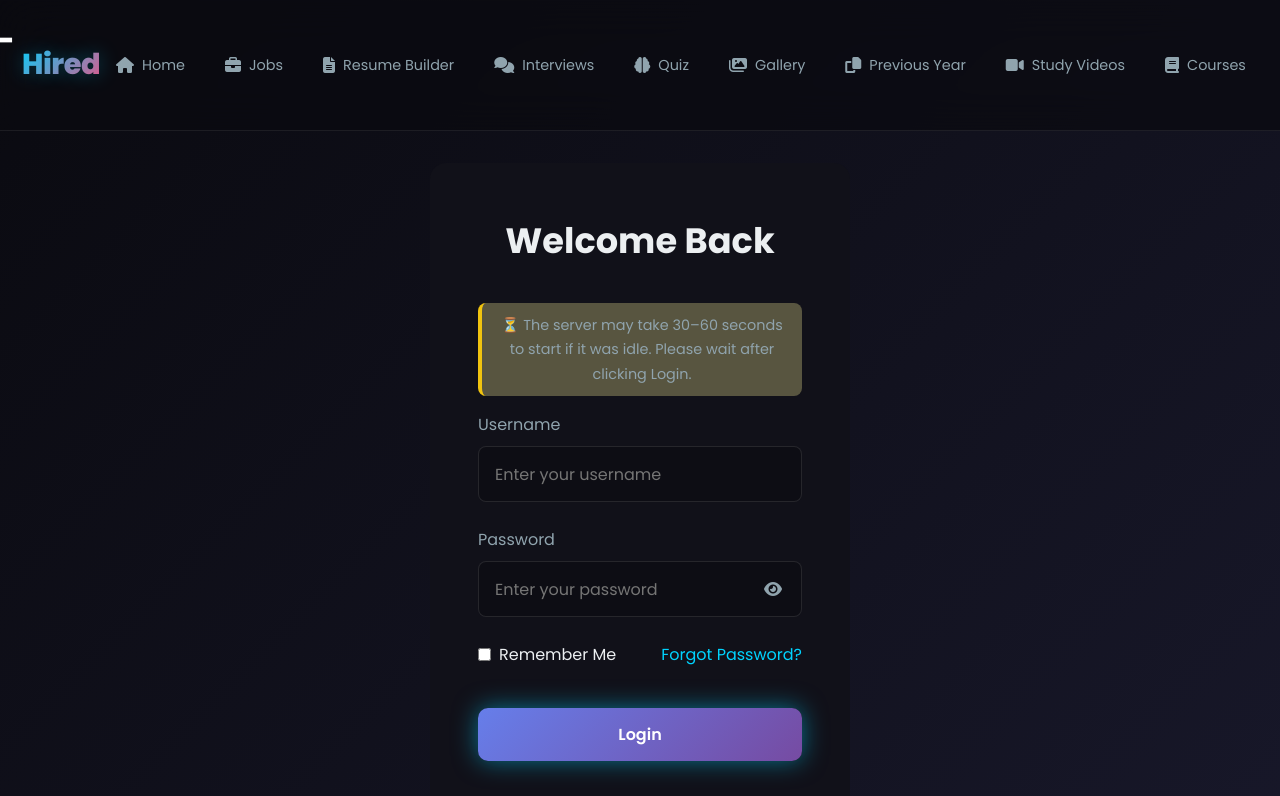
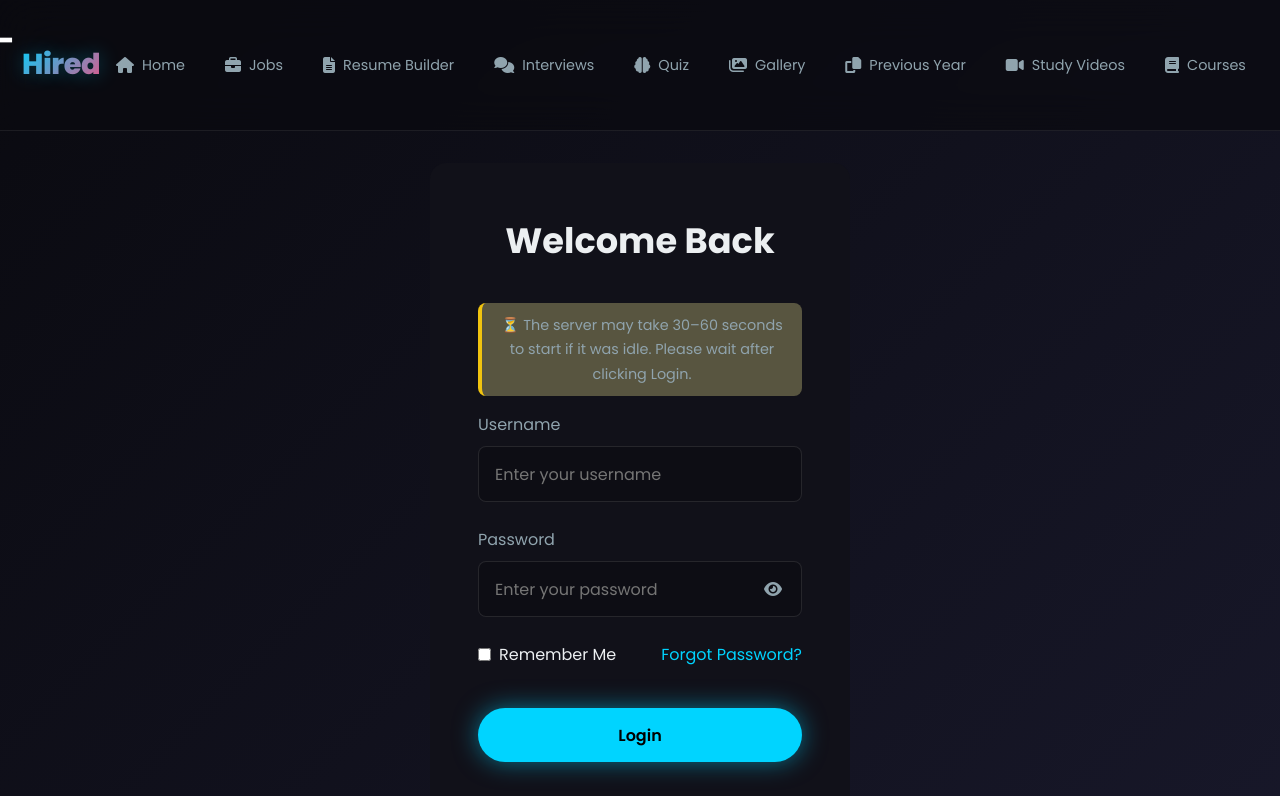
Before and after one commit to abhi6101/hack-react, a React (Vite) app: page /login in a window 1280 px wide. Shown: the top 796 px of the page. Built offline with nearby package versions, Linux system fonts and the light colour scheme.

Commit message:
Fix: Update Forgot Password page to match dark theme design

```diff
--- a/src/styles/auth.css
+++ b/src/styles/auth.css
@@ -1,4 +1,19 @@
-/* Auth Pages Styles (ForgotPassword, ResetPassword) */
+/* Auth Pages Styles (ForgotPassword, ResetPassword) - Dark Theme */
+
+/* Root Variables - Match Login.css */
+:root {
+    --dark-bg: #0A0A10;
+    --surface-bg: #111119;
+    --border-color: rgba(255, 255, 255, 0.1);
+    --primary: #00d4ff;
+    --primary-glow: rgba(0, 212, 255, 0.5);
+    --accent: #ff477b;
+    --text-primary: #ECEFF1;
+    --text-secondary: #90A4AE;
+    --error: #ff477b;
+    --success: #28a745;
+    --font-family: 'Poppins', sans-serif;
+}
 
 .auth-container {
     min-height: 100vh;
@@ -6,9 +21,16 @@
     align-items: center;
     justify-content: center;
     padding: 2rem;
-    background: linear-gradient(135deg, #667eea 0%, #764ba2 100%);
+    background-color: var(--dark-bg);
+    background-image: linear-gradient(135deg, var(--dark-bg) 0%, #1a1a2e 100%);
     position: relative;
     overflow: hidden;
+    animation: background-pan 20s infinite alternate ease-in-out;
+}
+
+@keyframes background-pan {
+    from { background-position: 0% center; }
+    to { background-position: 100% center; }
 }
 
 /* Remove any rotating decorative elements */
@@ -18,15 +40,62 @@
 }
 
 .auth-card {
-    background: rgba(255, 255, 255, 0.95);
+    background: var(--surface-bg);
     backdrop-filter: blur(10px);
-    border-radius: 20px;
+    border-radius: 16px;
     padding: 3rem;
     max-width: 450px;
     width: 100%;
-    box-shadow: 0 20px 60px rgba(0, 0, 0, 0.3);
+    box-shadow: 0 20px 60px rgba(0, 0, 0, 0.5);
     position: relative;
     z-index: 10;
+    border: 1px solid var(--border-color);
+    /* Entry animation */
+    opacity: 0;
+    transform: scale(0.95) translateY(20px);
+    animation: card-pop-in 0.6s cubic-bezier(0.23, 1, 0.32, 1) forwards 0.2s;
+}
+
+@keyframes card-pop-in {
+    to {
+        opacity: 1;
+        transform: scale(1) translateY(0);
+    }
+}
+
+/* Glowing border effect on hover */
+.auth-card::before {
+    content: '';
+    position: absolute;
+    top: 0;
+    left: 0;
+    right: 0;
+    bottom: 0;
+    border-radius: inherit;
+    padding: 1px;
+    background: conic-gradient(from var(--angle), transparent 20%, var(--primary), var(--accent), transparent 80%);
+    -webkit-mask: linear-gradient(#fff 0 0) content-box, linear-gradient(#fff 0 0);
+    mask: linear-gradient(#fff 0 0) content-box, linear-gradient(#fff 0 0);
+    -webkit-mask-composite: xor;
+    mask-composite: exclude;
+    animation: spin 5s linear infinite paused;
+    opacity: 0;
+    transition: opacity 0.4s ease;
+}
+
+.auth-card:hover::before {
+    animation-play-state: running;
+    opacity: 1;
+}
+
+@property --angle {
+    syntax: '<angle>';
+    inherits: false;
+    initial-value: 0deg;
+}
+
+@keyframes spin {
+    to { --angle: 360deg; }
 }
 
 .auth-header {
@@ -37,17 +106,19 @@
 .auth-header i {
     display: block;
     margin-bottom: 1rem;
+    color: var(--primary);
+    text-shadow: 0 0 10px var(--primary-glow);
 }
 
 .auth-header h2 {
-    color: #1a202c;
+    color: var(--text-primary);
     font-size: 2rem;
     margin-bottom: 0.5rem;
     font-weight: 700;
 }
 
 .auth-header p {
-    color: #718096;
+    color: var(--text-secondary);
     font-size: 1rem;
 }
 
@@ -61,10 +132,25 @@
     display: flex;
     flex-direction: column;
     gap: 0.5rem;
+    /* Staggered entry animation */
+    opacity: 0;
+    transform: translateX(-20px);
+    animation: fade-in-slide 0.5s ease-out forwards;
+}
+
+.form-group:nth-of-type(1) { animation-delay: 0.4s; }
+.form-group:nth-of-type(2) { animation-delay: 0.5s; }
+.form-group:nth-of-type(3) { animation-delay: 0.6s; }
+
+@keyframes fade-in-slide {
+    to {
+        opacity: 1;
+        transform: translateX(0);
+    }
 }
 
 .form-group label {
-    color: #2d3748;
+    color: var(--text-secondary);
     font-weight: 600;
     font-size: 0.95rem;
     display: flex;
@@ -73,36 +159,47 @@
 }
 
 .form-group label i {
-    color: var(--primary, #667eea);
+    color: var(--primary);
 }
 
 .form-group input {
-    padding: 0.875rem 1rem;
-    border: 2px solid #e2e8f0;
-    border-radius: 10px;
+    padding: 0.9rem 1rem;
+    background: rgba(0, 0, 0, 0.2);
+    border: 1px solid var(--border-color);
+    color: var(--text-primary);
+    border-radius: 8px;
     font-size: 1rem;
+    font-family: var(--font-family);
     transition: all 0.3s ease;
-    background: white;
+}
+
+.form-group input::placeholder {
+    color: var(--text-secondary);
+    opacity: 0.6;
 }
 
 .form-group input:focus {
     outline: none;
-    border-color: var(--primary, #667eea);
-    box-shadow: 0 0 0 3px rgba(102, 126, 234, 0.1);
+    border-color: var(--primary);
+    box-shadow: 0 0 0 3px var(--primary-glow);
 }
 
 .form-group input:disabled {
-    background: #f7fafc;
+    background: rgba(0, 0, 0, 0.4);
     cursor: not-allowed;
+    opacity: 0.6;
 }
 
 .alert {
     padding: 1rem;
-    border-radius: 10px;
+    border-radius: 8px;
     display: flex;
     align-items: center;
     gap: 0.75rem;
     font-size: 0.95rem;
+    font-weight: 500;
+    border-left: 4px solid;
+    background-color: var(--surface-bg);
     animation: slideIn 0.3s ease;
 }
 
@@ -119,15 +216,15 @@
 }
 
 .alert-success {
-    background: rgba(72, 187, 120, 0.1);
-    border: 1px solid #48bb78;
-    color: #2f855a;
+    border-color: var(--success);
+    color: var(--success);
+    background: rgba(40, 167, 69, 0.1);
 }
 
 .alert-danger {
-    background: rgba(245, 101, 101, 0.1);
-    border: 1px solid #f56565;
-    color: #c53030;
+    border-color: var(--error);
+    color: var(--error);
+    background: rgba(255, 71, 123, 0.1);
 }
 
 .alert i {
@@ -135,31 +232,37 @@
 }
 
 .btn {
-    padding: 0.875rem 1.5rem;
+    padding: 0.9rem 1.8rem;
     border: none;
-    border-radius: 10px;
+    border-radius: 50px;
     font-size: 1rem;
     font-weight: 600;
     cursor: pointer;
     transition: all 0.3s ease;
-    display: flex;
+    display: inline-flex;
     align-items: center;
     justify-content: center;
-    gap: 0.5rem;
+    gap: 0.75rem;
+    /* Entry animation */
+    opacity: 0;
+    transform: translateX(-20px);
+    animation: fade-in-slide 0.5s ease-out forwards;
+    animation-delay: 0.7s;
 }
 
 .btn-primary {
-    background: linear-gradient(135deg, #667eea 0%, #764ba2 100%);
-    color: white;
+    background: var(--primary);
+    color: #000;
+    box-shadow: 0 0 25px var(--primary-glow);
 }
 
 .btn-primary:hover:not(:disabled) {
-    transform: translateY(-2px);
-    box-shadow: 0 10px 20px rgba(102, 126, 234, 0.3);
+    transform: translateY(-3px) scale(1.05);
+    box-shadow: 0 0 40px var(--primary-glow);
 }
 
 .btn-primary:active:not(:disabled) {
-    transform: translateY(0);
+    transform: translateY(0) scale(1);
 }
 
 .btn-primary:disabled {
@@ -174,12 +277,17 @@
 .auth-footer {
     margin-top: 1.5rem;
     text-align: center;
+    /* Entry animation */
+    opacity: 0;
+    transform: translateX(-20px);
+    animation: fade-in-slide 0.5s ease-out forwards;
+    animation-delay: 0.8s;
 }
 
 .auth-link {
-    color: var(--primary, #667eea);
+    color: var(--primary);
     text-decoration: none;
-    font-weight: 500;
+    font-weight: 600;
     display: inline-flex;
     align-items: center;
     gap: 0.5rem;
@@ -187,22 +295,11 @@
 }
 
 .auth-link:hover {
-    color: #764ba2;
+    color: white;
     gap: 0.75rem;
 }
 
 /* Loading spinner animation */
-@keyframes spin {
-    0% {
-        transform: rotate(0deg);
-    }
-
-    100% {
-        transform: rotate(360deg);
-    }
-}
-
-/* Smooth spinner animation - no squares */
 .fa-spinner.fa-spin {
     animation: smoothSpin 1s linear infinite;
 }
```
